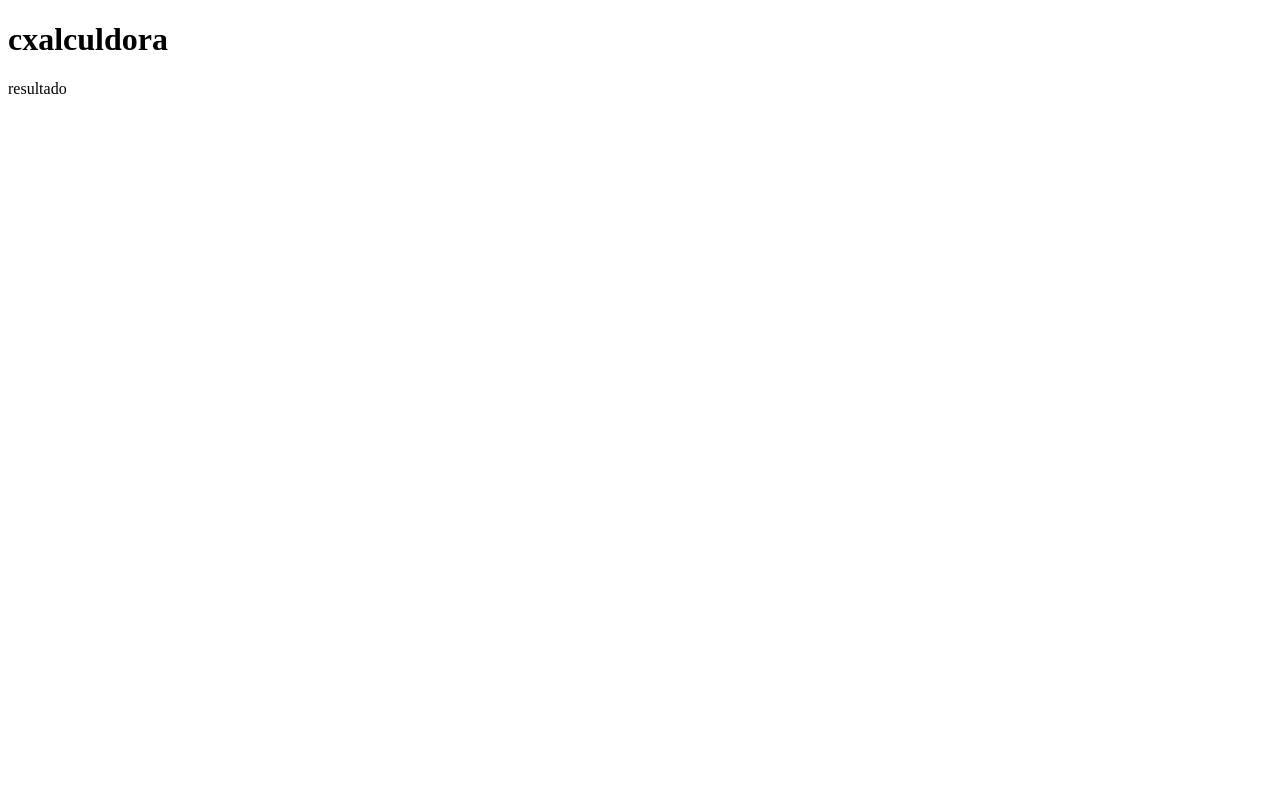
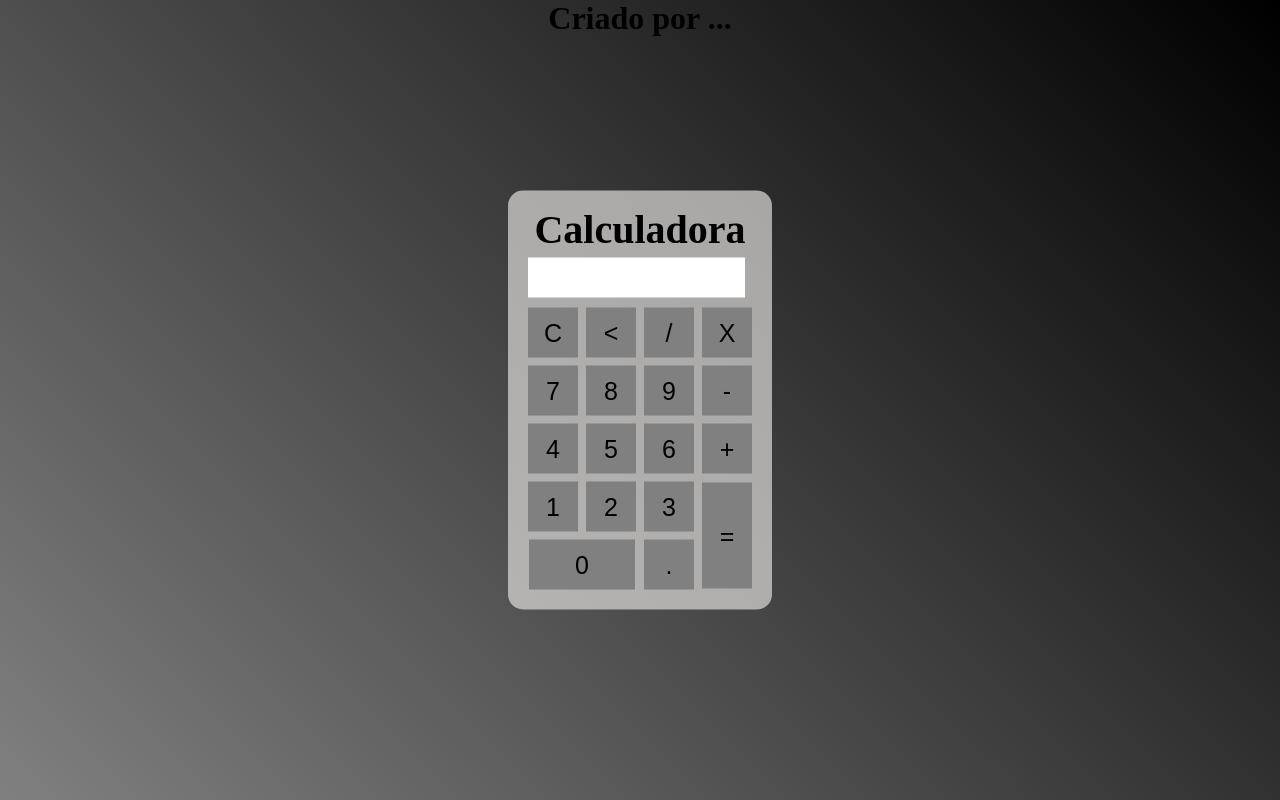
Before and after one commit to erichgardenal/calculadora2, a plain HTML site: page index.html in a window 1280 px wide. Drawn offline with Linux system fonts and the light colour scheme.

Commit message:
Add files via upload

```diff
--- a/index.html
+++ b/index.html
@@ -1,18 +1,52 @@
 <!DOCTYPE html>
-<html lang="en">
+
+<html>
     <head>
-    <meta charset="UTF-8">
-    <meta name="viewport" content="width=device-width, initial-scale=1.0">
         <title>Calculadora</title>
+        <meta harset="UTF-8">
+        <meta name="viewport" content="width-device-width, initial-scale=1.0">
         <link rel="stylesheet" href="styles.css">
     </head>
+
     <body>
-<div clas="Calculadora" >
-    <h1> cxalculdora </h1>
-    <p id="resultado">resultado</p>
+        <div class="fundo">
+            <h1>Criado por ...</h1>
+            <div class="Calculadora">
+                <h1>Calculadora</h1>
+                <p id="resultado"></p>
                 <table>
-
+                    <tr>
+                        <td><button class="botao">C</button></td>
+                        <td><button class="botao"><</button></td>
+                        <td><button class="botao">/</button></td>
+                        <td><button class="botao">X</button></td>
+                    </tr>
+                    <tr>
+                        <td><button class="botao">7</button></td>
+                        <td><button class="botao">8</button></td>
+                        <td><button class="botao">9</button></td>
+                        <td><button class="botao">-</button></td>
+                    </tr>
+                    <tr>
+                        <td><button class="botao">4</button></td>
+                        <td><button class="botao">5</button></td>
+                        <td><button class="botao">6</button></td>
+                        <td><button class="botao">+</button></td>
+                    </tr>
+                    <tr>
+                        <td><button class="botao">1</button></td>
+                        <td><button class="botao">2</button></td>
+                        <td><button class="botao">3</button></td>
+                        <td rowspan="2"><button class="botao" style="height: 106px;">=</button></td>
+                    </tr>
+                    <tr>
+                        <td colspan="2"><button class="botao" style="width: 106px;">0</button></td>
+                        <td><button class="botao">.</button></td>
+                    </tr>
                 </table>
             </div>
+        </div>
+<script>
+</script>
 </body>
 </html>
--- a/styles.css
+++ b/styles.css
@@ -0,0 +1,44 @@
+*{
+    margin: 0;
+    padding: 0;
+}
+.fundo{
+    background-image: linear-gradient(45deg, grey, black);
+    height: 100vh;
+    color: black;
+    font-family: 'Times New Roman', Times, serif;
+    text-align: center;
+}
+.Calculadora{
+    position: absolute;
+    background-color: rgba(222, 219, 219, 0.7);
+    top: 50%;
+    left: 50%;
+    transform: translate(-50%, -50%);
+    border-radius: 15px;
+    padding: 15px;
+    font-size: 20px;
+}
+.botao{
+    width: 50px;
+    height: 50px;
+    margin: 3px;
+    font-size: 25px;
+    cursor: pointer;
+    background-color: grey;
+    border: none;
+    color: black;
+}
+.botao:hover{
+    background-color: black;
+    color: white;
+}
+#resultado{
+    background-color: white;
+    width: 207px;
+    height: 30px;
+    margin: 5px;
+    color: black;
+    text-align: right;
+    padding: 5px;
+}
```
Lines whose indentation alone changed are shown as unchanged.
